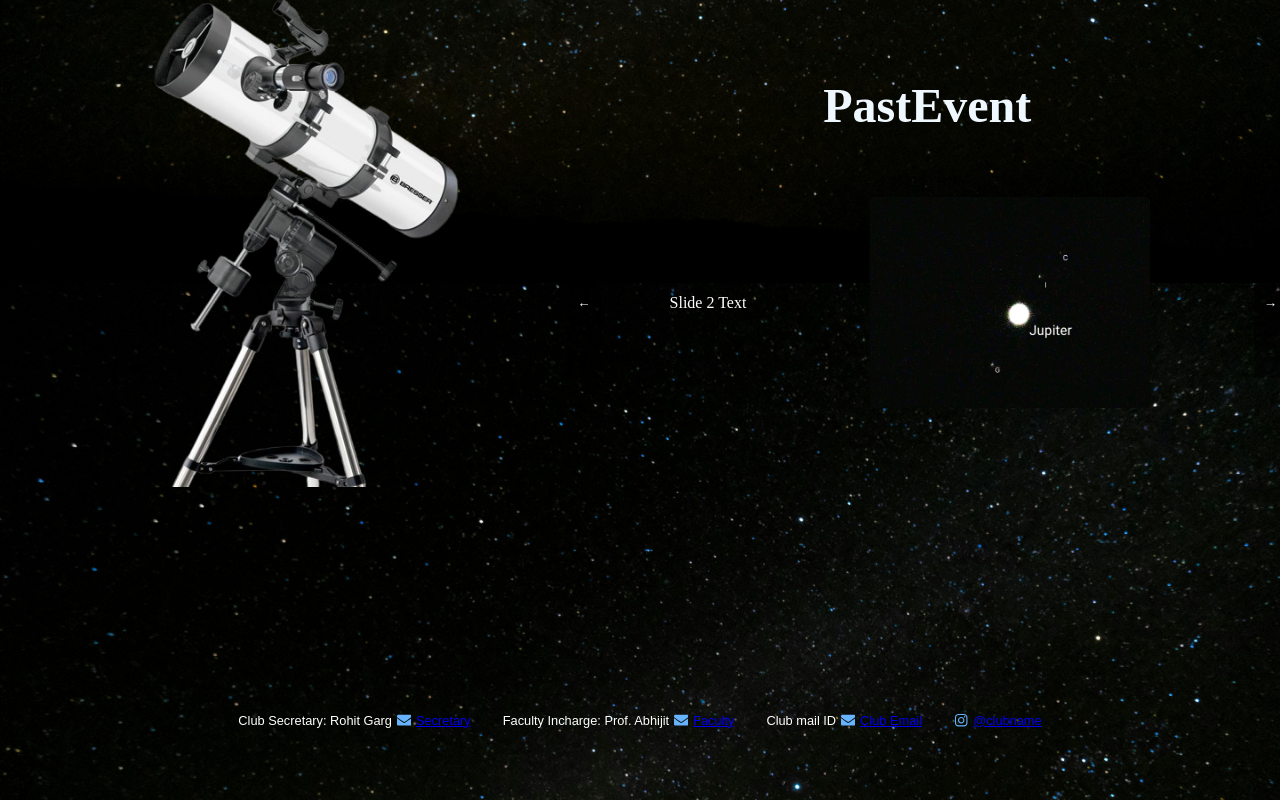
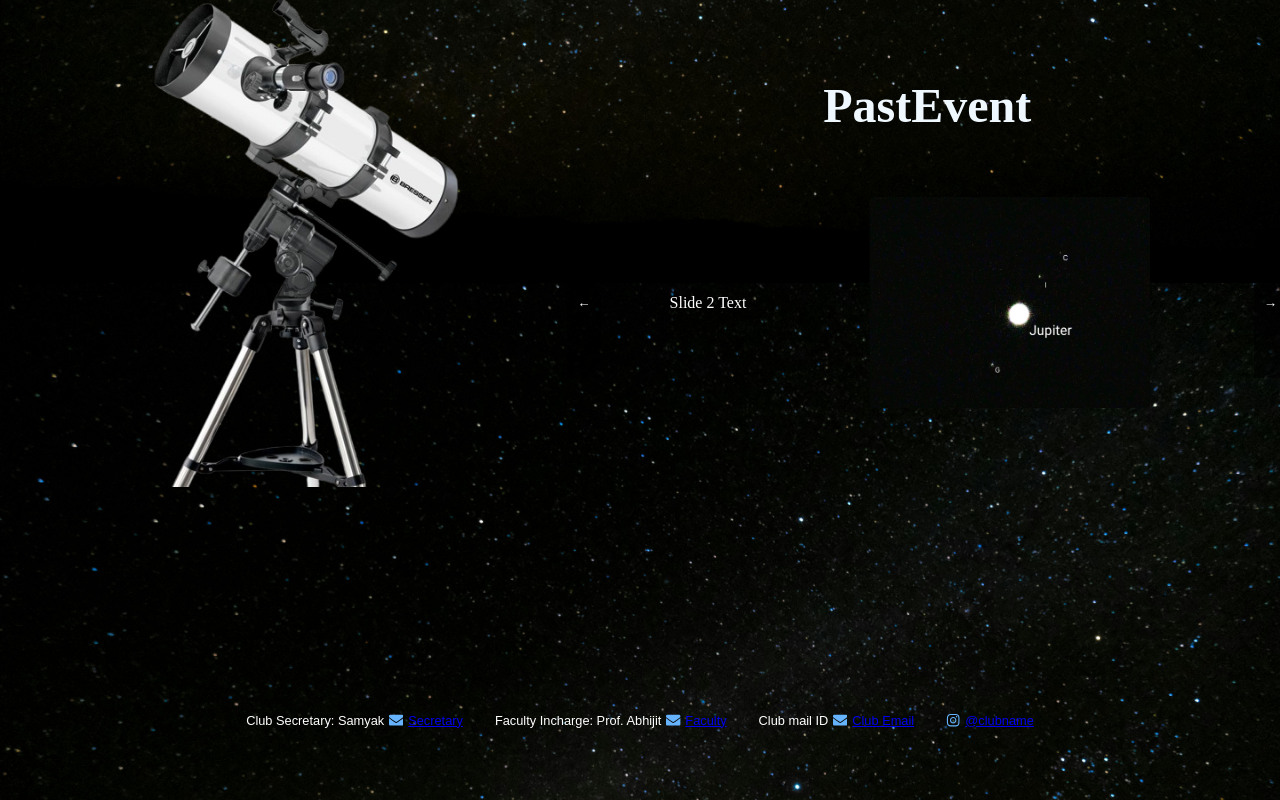
Before and after one commit to dev-rohitgarg/AstronomyClub, a React (Vite) app: page / in a window 1280 px wide. Shown: the part 2277-3077 px from the top of the page. Built offline with nearby package versions, Linux system fonts and the light colour scheme.

Commit message:
Sec name changed

```diff
--- a/src/components/Contact/Contact.jsx
+++ b/src/components/Contact/Contact.jsx
@@ -47,7 +47,7 @@ const Contact = () => {
             {/* <h2>Contact Us</h2> */}
             <div className="contact-details">
                 <div className="contact-item">
-                    <p>Club Secretary: Rohit Garg</p>
+                    <p>Club Secretary: Samyak</p>
                     <FaEnvelope /><a href="mailto:rohitgarg@mail.com">Secretary</a>
                 </div>
 
```
